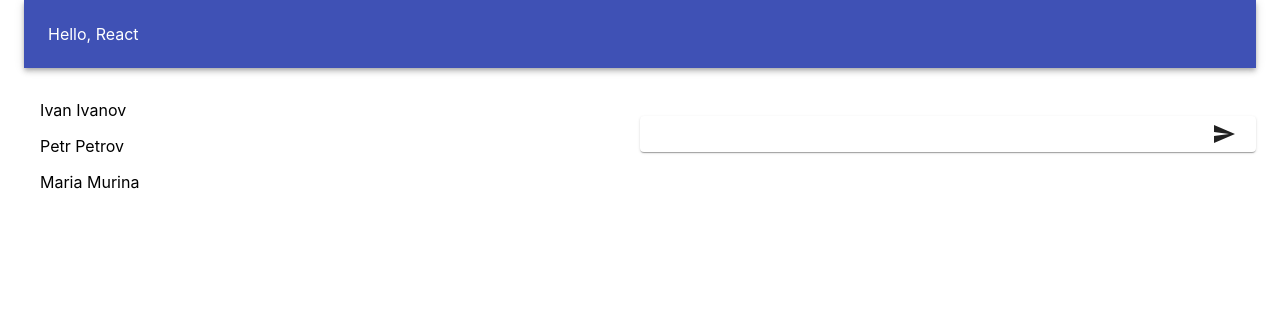
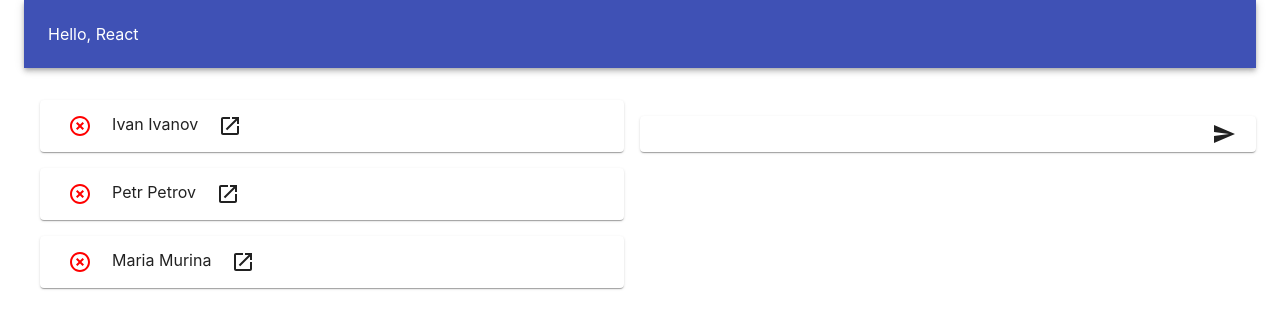
Before and after one commit to KsenyaSylla/React, a React (Create React App) app in the folder hw1/: page / in a window 1280 px wide. Shown: the top 328 px of the page. Built offline with nearby package versions, Linux system fonts and the light colour scheme.

Commit message:
added some styles

```diff
--- a/hw1/src/components/Message.jsx
+++ b/hw1/src/components/Message.jsx
@@ -92,7 +92,7 @@ const Message = (props) => {
 
                     <Paper className={classes.paper} component="form" onSubmit={onSubmit}>
                         <InputBase
-                            ref={inputRef}
+                            inputRef={inputRef}
                             value={value}
                             onChange={onChangeMessageInput}
                             type="text"
--- a/hw1/src/components/UserList.jsx
+++ b/hw1/src/components/UserList.jsx
@@ -1,7 +1,24 @@
 import { React, useState } from "react";
-import { List, ListItem } from "@material-ui/core";
+import { List, ListItem, Paper, Button } from "@material-ui/core";
+import { makeStyles } from '@material-ui/core/styles';
+import { HighlightOff, Launch } from "@material-ui/icons";
+
+const useStyles = makeStyles((theme) => ({
+    wrapper: {
+        display: "flex",
+    },
+    paper: {
+        padding: theme.spacing(1),
+        flexGrow: 1,
+    },
+    deleteButton: {
+        color: "red",
+
+    }
+}));
 
 export const UserList = (props) => {
+    const classes = useStyles();
     const [userList, setUserList] = useState([{
         "id": 1,
         "author": "Ivan Ivanov",
@@ -23,8 +40,14 @@ export const UserList = (props) => {
             <List>
                 {userList.map((item) => {
                     return (
-                        <ListItem key={item.id}>
-                            {item.author}
+                        <ListItem key={item.id} className={classes.wrapper}>
+                            <Paper className={classes.paper}>
+                                <Button>
+                                    <HighlightOff className={classes.deleteButton} />
+                                </Button>
+                                {item.author}
+                                <Button><Launch /></Button>
+                            </Paper>
                         </ListItem>
                     )
                 })
```
